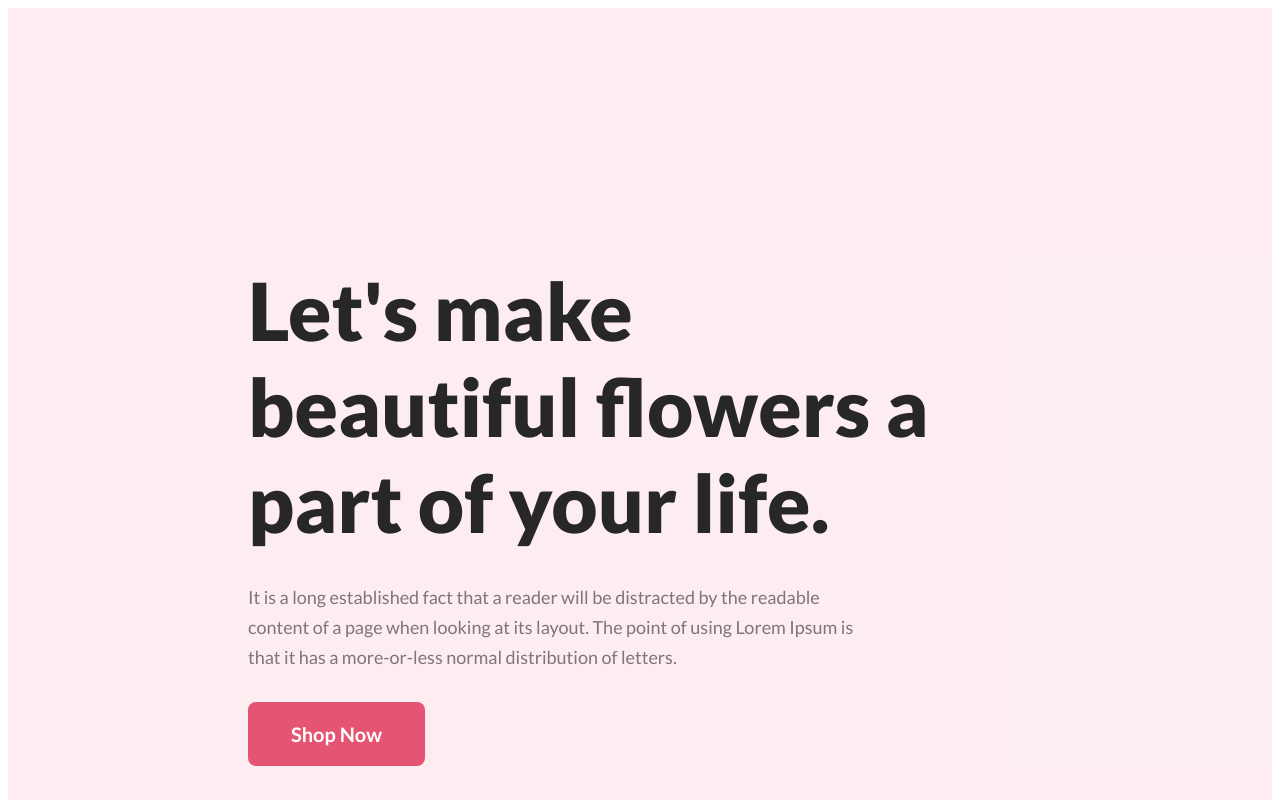
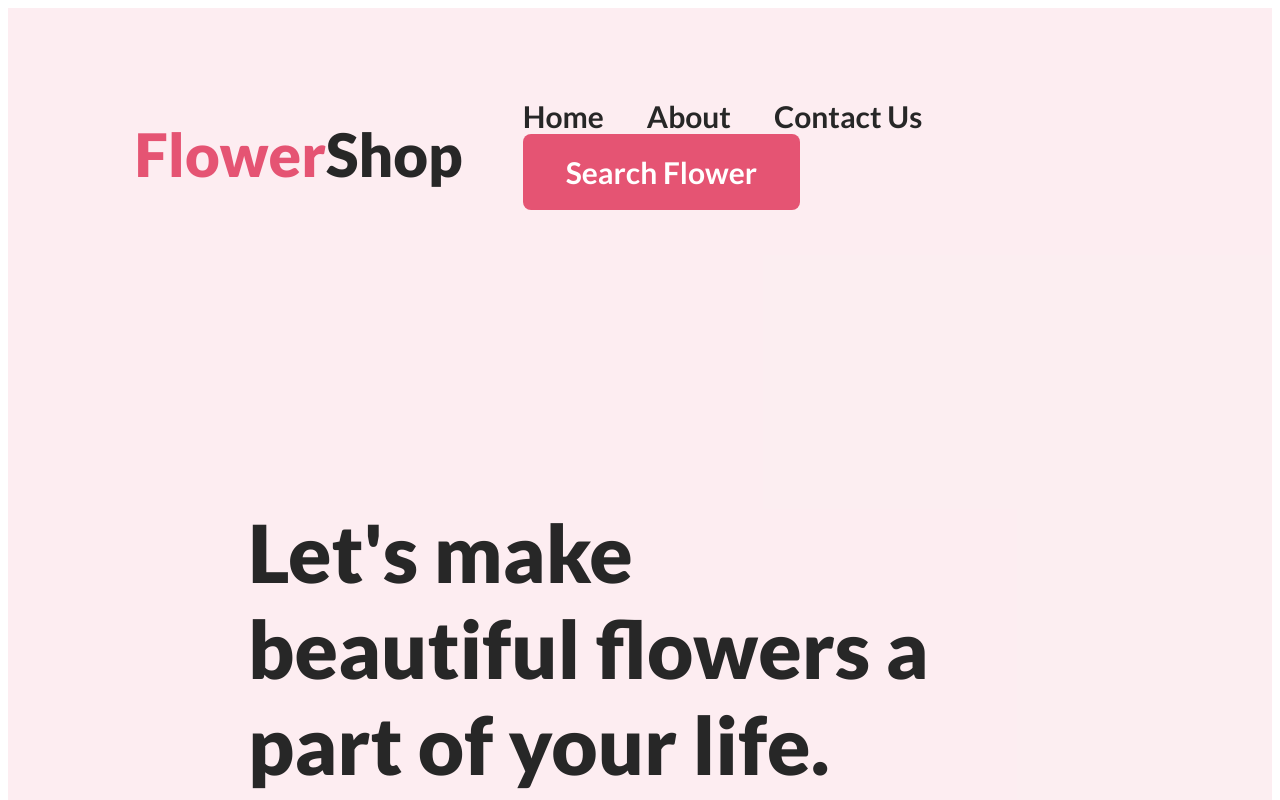
Before and after one commit to S-Shuvashish/flower-shop-assignment, a plain HTML site: page index.html in a window 1280 px wide. Shown: the top 800 px of the page. Drawn offline with Linux system fonts and the light colour scheme.

Commit message:
update-2

```diff
--- a/index.html
+++ b/index.html
@@ -15,7 +15,23 @@
 </head>
 
 <body>
+
+    <div class="navigation">
+        <nav>
+            <h3 class="nav-title"><span class="nav-span">Flower</span>Shop</h3>
+
+            <ul>
+                <li>Home</li>
+                <li>About</li>
+                <li>Contact Us</li>
+                <li>
+                    <button class="nav-btn">Search Flower</button>
+                </li>
+            </ul>
+        </nav>
+    </div>
     <header class="header">
+
         <div class="header-section">
             <div class="header-text">
                 <h1 class="header-title">Let's make beautiful flowers a part of your life.</h1>
--- a/styles/styles.css
+++ b/styles/styles.css
@@ -1,7 +1,62 @@
-* {
+*{
     font-family: 'Lato', sans-serif;
-    ;
+
 }
+
+.navigation{
+    background-color: #E554731A;
+    margin-bottom: 0px;
+}
+
+nav{
+    display: flex;
+    align-items: center;
+    justify-content: space-between;
+    padding-top: 50px;
+    padding-right: 10%;
+    padding-left: 10%;
+}
+
+.nav-title{
+    color: #272727;
+    font-size: 60px;
+    font-weight: 800;
+    /* padding: 130px 830px 0px 830px;
+    margin-bottom: 25px; */
+}
+
+.nav-span{
+    color: #E55473;
+}
+
+nav ul li{
+    list-style-type: none;
+    display: inline;
+    padding: 10px 20px;
+    color: #272727;
+    text-align: center;
+    font-size: 30px;
+    font-style: normal;
+    font-weight: 600;
+    line-height: 35px;
+    gap: 50px;
+}
+
+.nav-btn{
+    color: #FFF;
+    font-size: 30px;
+    font-weight: 700;
+    line-height: normal;
+    border-radius: 8px;
+    background: #E55473;
+    border: 0;
+    display: inline-flex;
+    padding: 20px 43px;
+    align-items: flex-start;
+    gap: 10px;
+}
+
+
 
 /* header section styles */
 .header {
```
